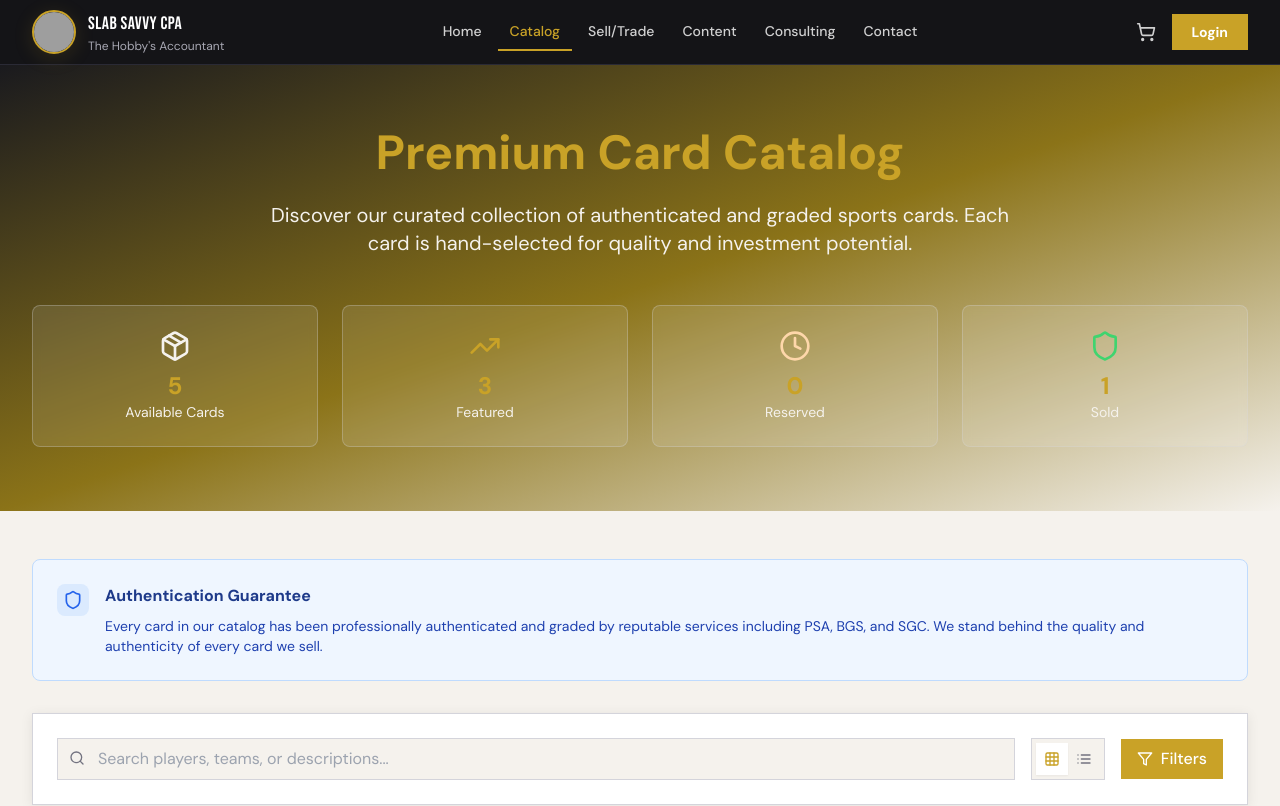
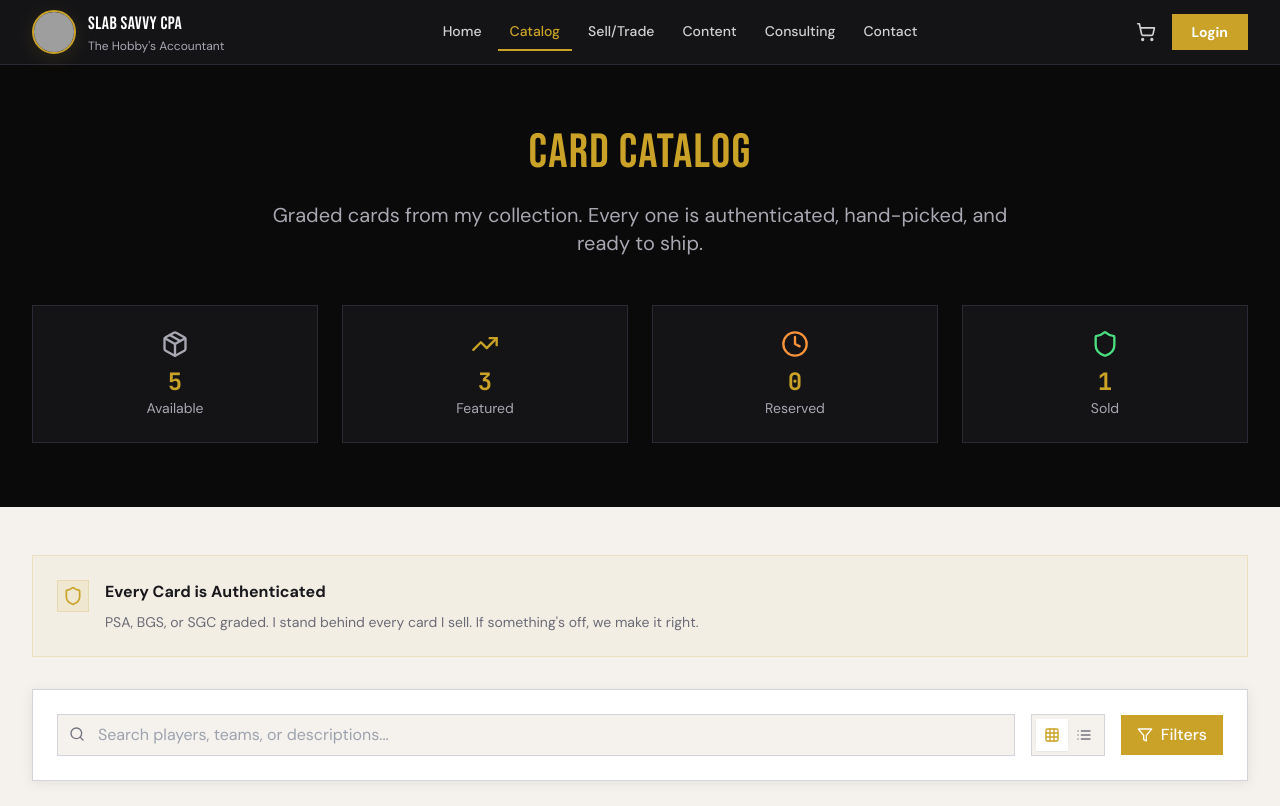
Before and after one commit to ndwiebe/SSC_website, a React (Vite) app in the folder project/: page /catalog in a window 1280 px wide. Shown: the top 806 px of the page. Built offline with nearby package versions, Linux system fonts and the light colour scheme; grey boxes are pictures that could not be loaded.

Commit message:
feat: brand-align CatalogPage with sharp corners, proper fonts, gold palette
- Dark hero section with Bebas Neue headline
- JetBrains Mono for stat numbers
- Sharp corners, gold/chrome palette throughout
- Gold authentication banner instead of blue
- Collector-friendly copy

```diff
--- a/project/src/pages/CatalogPage.tsx
+++ b/project/src/pages/CatalogPage.tsx
@@ -11,41 +11,40 @@ export const CatalogPage: React.FC = () => {
   const claimedCards = cards.filter(card => card.claimedBy && !card.sold);
 
   return (
-    <div className="min-h-screen bg-brand-primary-bg">
+    <div className="min-h-screen bg-ssc-ivory">
       {/* Header */}
-      <div className="bg-gradient-to-br from-brand-primary-text via-brand-button-hover to-brand-primary-bg text-brand-secondary-text">
+      <div className="bg-ssc-black text-white">
         <div className="max-w-7xl mx-auto px-4 sm:px-6 lg:px-8 py-16">
           <div className="text-center">
-            <h1 className="text-4xl md:text-5xl font-bold mb-6 text-brand-accent-gold">
-              Premium Card Catalog
+            <h1 className="font-headline text-4xl md:text-5xl text-ssc-gold tracking-wide mb-6">
+              CARD CATALOG
             </h1>
-            <p className="text-xl text-brand-secondary-bg max-w-3xl mx-auto">
-              Discover our curated collection of authenticated and graded sports cards.
-              Each card is hand-selected for quality and investment potential.
+            <p className="font-body text-xl text-ssc-chrome max-w-3xl mx-auto">
+              Graded cards from my collection. Every one is authenticated, hand-picked, and ready to ship.
             </p>
           </div>
 
           {/* Stats */}
           <div className="grid grid-cols-2 md:grid-cols-4 gap-6 mt-12">
-            <div className="bg-brand-secondary-text/10 backdrop-blur-sm rounded-lg p-6 text-center border border-brand-border/30">
-              <Package className="w-8 h-8 text-brand-secondary-bg mx-auto mb-2" />
-              <div className="text-2xl font-bold text-brand-accent-gold">{availableCards.length}</div>
-              <div className="text-sm text-brand-secondary-bg">Available Cards</div>
+            <div className="bg-ssc-surface border border-ssc-border-dark p-6 text-center">
+              <Package className="w-7 h-7 text-ssc-chrome mx-auto mb-2" />
+              <div className="font-mono text-2xl font-bold text-ssc-gold">{availableCards.length}</div>
+              <div className="text-sm text-ssc-chrome font-body">Available</div>
             </div>
-            <div className="bg-brand-secondary-text/10 backdrop-blur-sm rounded-lg p-6 text-center border border-brand-border/30">
-              <TrendingUp className="w-8 h-8 text-brand-accent-gold mx-auto mb-2" />
-              <div className="text-2xl font-bold text-brand-accent-gold">{featuredCards.length}</div>
-              <div className="text-sm text-brand-secondary-bg">Featured</div>
+            <div className="bg-ssc-surface border border-ssc-border-dark p-6 text-center">
+              <TrendingUp className="w-7 h-7 text-ssc-gold mx-auto mb-2" />
+              <div className="font-mono text-2xl font-bold text-ssc-gold">{featuredCards.length}</div>
+              <div className="text-sm text-ssc-chrome font-body">Featured</div>
             </div>
-            <div className="bg-brand-secondary-text/10 backdrop-blur-sm rounded-lg p-6 text-center border border-brand-border/30">
-              <Clock className="w-8 h-8 text-orange-200 mx-auto mb-2" />
-              <div className="text-2xl font-bold text-brand-accent-gold">{claimedCards.length}</div>
-              <div className="text-sm text-brand-secondary-bg">Reserved</div>
+            <div className="bg-ssc-surface border border-ssc-border-dark p-6 text-center">
+              <Clock className="w-7 h-7 text-orange-400 mx-auto mb-2" />
+              <div className="font-mono text-2xl font-bold text-ssc-gold">{claimedCards.length}</div>
+              <div className="text-sm text-ssc-chrome font-body">Reserved</div>
             </div>
-            <div className="bg-brand-secondary-text/10 backdrop-blur-sm rounded-lg p-6 text-center border border-brand-border/30">
-              <Shield className="w-8 h-8 text-brand-success mx-auto mb-2" />
-              <div className="text-2xl font-bold text-brand-accent-gold">{soldCards.length}</div>
-              <div className="text-sm text-brand-secondary-bg">Sold</div>
+            <div className="bg-ssc-surface border border-ssc-border-dark p-6 text-center">
+              <Shield className="w-7 h-7 text-green-400 mx-auto mb-2" />
+              <div className="font-mono text-2xl font-bold text-ssc-gold">{soldCards.length}</div>
+              <div className="text-sm text-ssc-chrome font-body">Sold</div>
             </div>
           </div>
         </div>
@@ -54,16 +53,15 @@ export const CatalogPage: React.FC = () => {
       {/* Main Content */}
       <div className="max-w-7xl mx-auto px-4 sm:px-6 lg:px-8 py-12">
         <div className="mb-8">
-          <div className="bg-blue-50 border border-blue-200 rounded-lg p-6">
+          <div className="bg-ssc-gold/5 border border-ssc-gold/20 p-6">
             <div className="flex items-start space-x-4">
-              <div className="w-8 h-8 bg-blue-100 rounded-lg flex items-center justify-center flex-shrink-0">
-                <Shield className="w-5 h-5 text-blue-600" />
+              <div className="w-8 h-8 bg-ssc-gold/10 border border-ssc-gold/20 flex items-center justify-center flex-shrink-0">
+                <Shield className="w-5 h-5 text-ssc-gold" />
               </div>
               <div>
-                <h3 className="font-semibold text-blue-900 mb-2">Authentication Guarantee</h3>
-                <p className="text-blue-800 text-sm">
-                  Every card in our catalog has been professionally authenticated and graded by reputable services including PSA, BGS, and SGC.
-                  We stand behind the quality and authenticity of every card we sell.
+                <h3 className="font-body font-semibold text-ssc-text mb-2">Every Card is Authenticated</h3>
+                <p className="font-body text-ssc-text-secondary text-sm">
+                  PSA, BGS, or SGC graded. I stand behind every card I sell. If something's off, we make it right.
                 </p>
               </div>
             </div>
```
